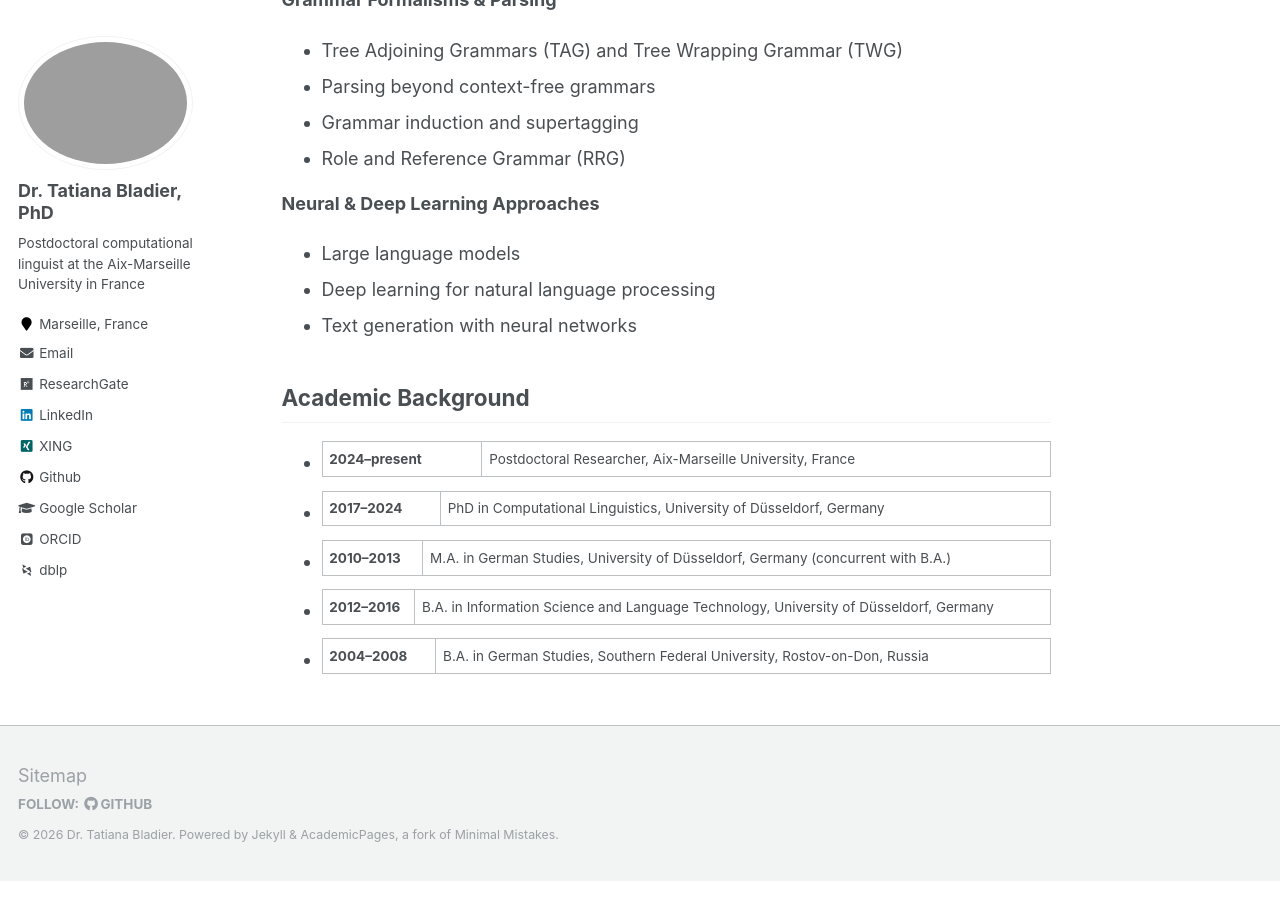
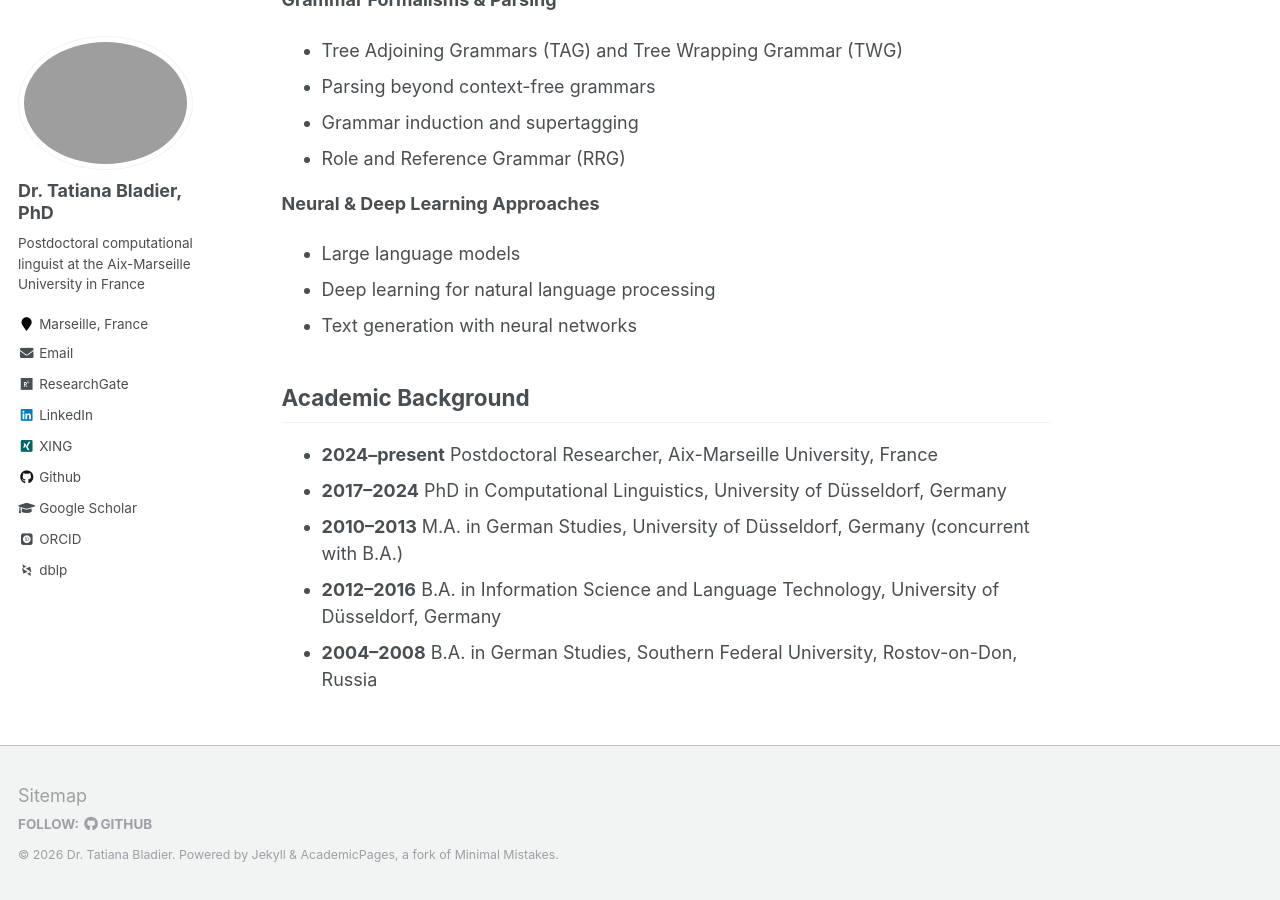
Before and after one commit to TatianaBladier/TatianaBladier.github.io, a Jekyll site: the page built from _pages/about.md, in a window 1280 px wide and 900 px high, scrolled down 885 px. Built offline with Jekyll 4.4.1, drawn with Linux system fonts in a browser that asks for light colours; some web fonts are replaced.

```diff
--- a/_pages/about.md
+++ b/_pages/about.md
@@ -38,8 +38,8 @@ I work at the intersection of computational semantics, grammar formalisms, and n
 
 Academic Background
 ------
-- **2024–present** | Postdoctoral Researcher, Aix-Marseille University, France
-- **2017–2024** | PhD in Computational Linguistics, University of Düsseldorf, Germany
-- **2010–2013** | M.A. in German Studies, University of Düsseldorf, Germany (concurrent with B.A.)
-- **2012–2016** | B.A. in Information Science and Language Technology, University of Düsseldorf, Germany
-- **2004–2008** | B.A. in German Studies, Southern Federal University, Rostov-on-Don, Russia
+- **2024–present** Postdoctoral Researcher, Aix-Marseille University, France
+- **2017–2024** PhD in Computational Linguistics, University of Düsseldorf, Germany
+- **2010–2013** M.A. in German Studies, University of Düsseldorf, Germany (concurrent with B.A.)
+- **2012–2016** B.A. in Information Science and Language Technology, University of Düsseldorf, Germany
+- **2004–2008** B.A. in German Studies, Southern Federal University, Rostov-on-Don, Russia
```
